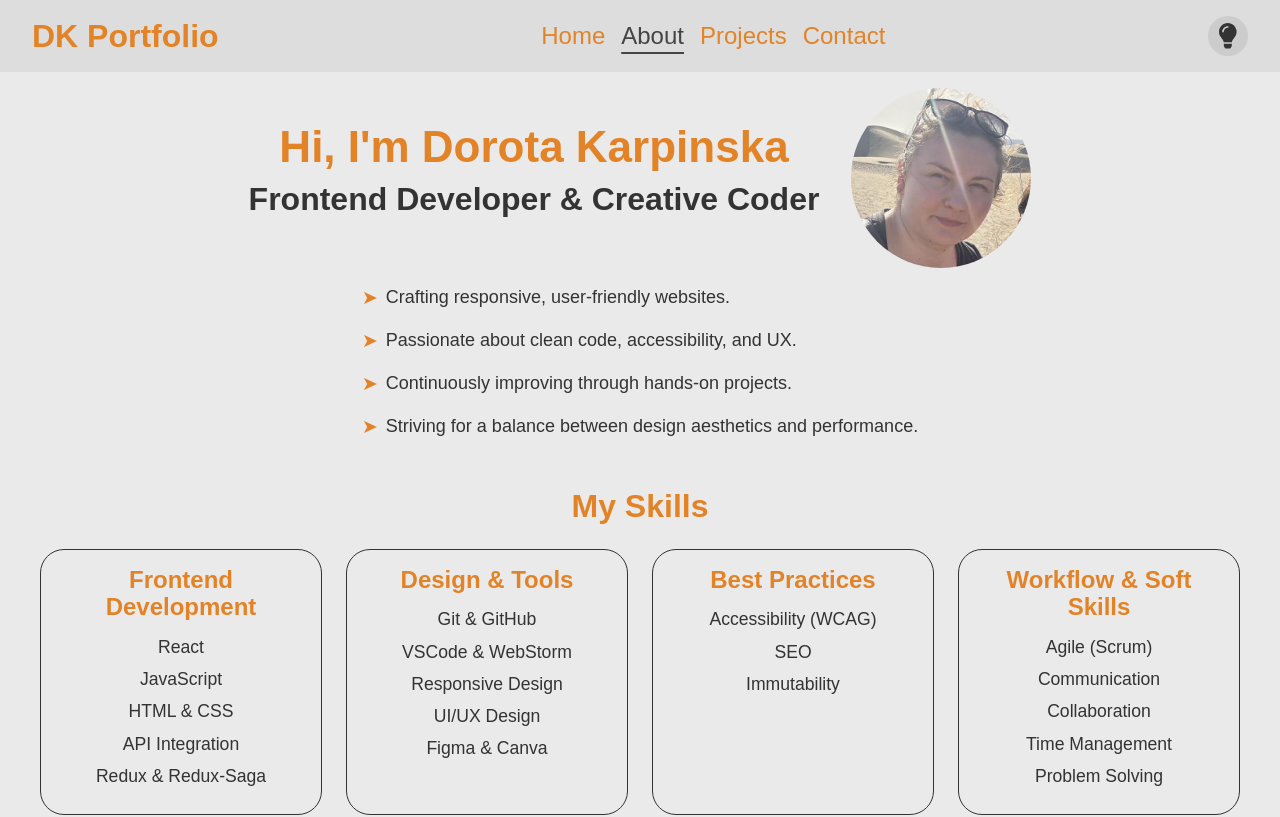
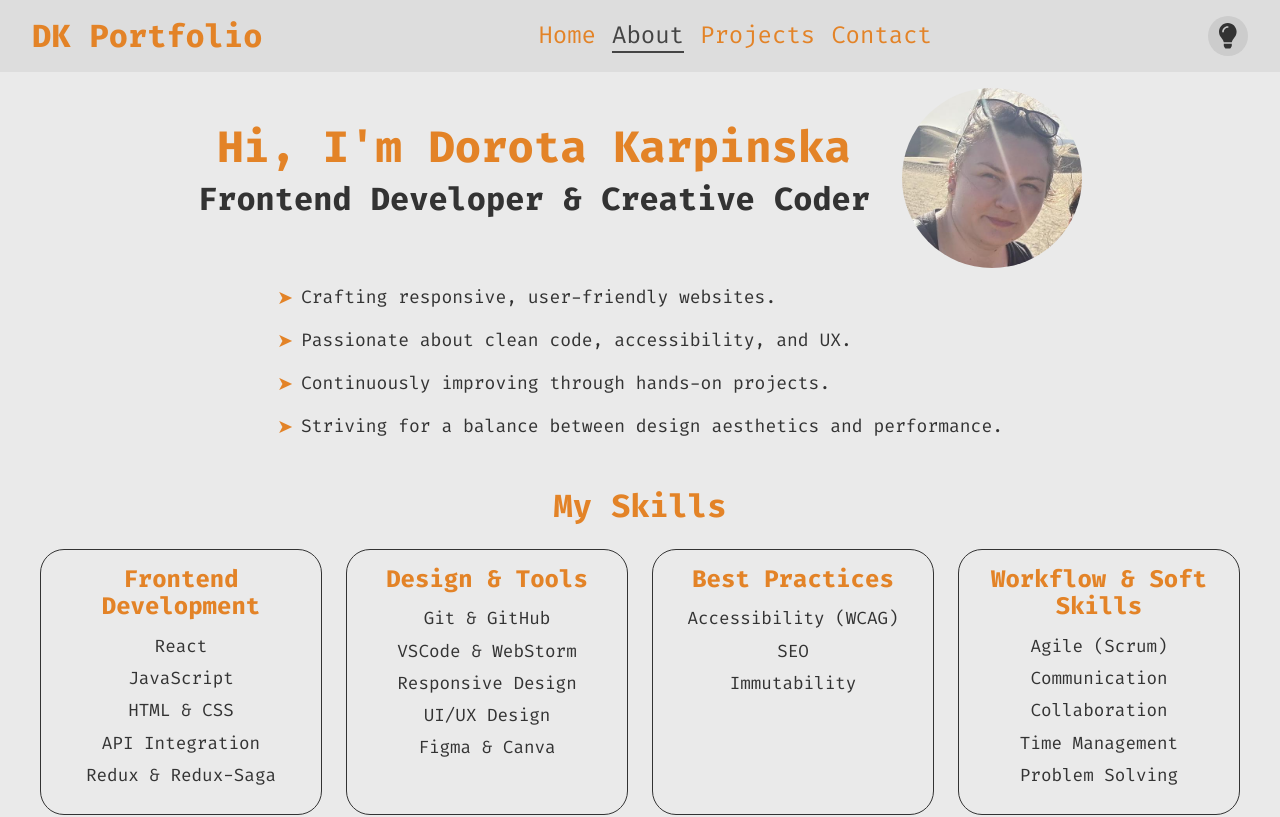
Before and after one commit to Dor-Ka/frontend-react-portfolio, a React (Create React App) app: page /#/about in a window 1280 px wide. Shown: the top 817 px of the page. Built offline with nearby package versions, Linux system fonts and the light colour scheme.

Commit message:
feat: integrate Fira Code font and refine global styles

```diff
--- a/src/styles/GlobalStyles.js
+++ b/src/styles/GlobalStyles.js
@@ -1,15 +1,21 @@
 import { createGlobalStyle } from "styled-components";
 import 'normalize.css';
 
+
 export const GlobalStyle = createGlobalStyle`
+  @import url('https://fonts.googleapis.com/css2?family=Fira+Code:wght@300..700&display=swap');
   * {
     box-sizing: border-box;
     margin: 0;
     padding: 0;
   }
 
+  html, body {
+    height: 100%;
+  }
+
   body {
-    font-family: Arial, sans-serif;
+    font-family: "Fira Code", monospace;
     background-color: ${({ theme }) => theme.background};
     color: ${({ theme }) => theme.text};
     transition: background-color 0.3s ease, color 0.3s ease;
```
